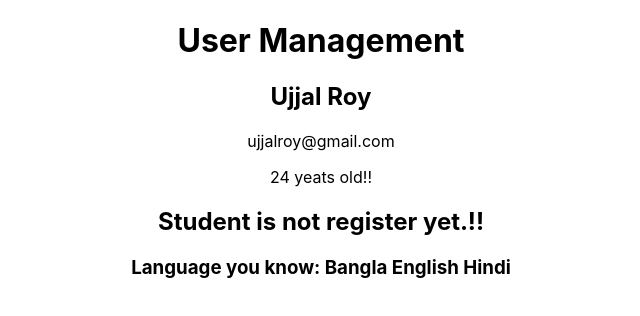
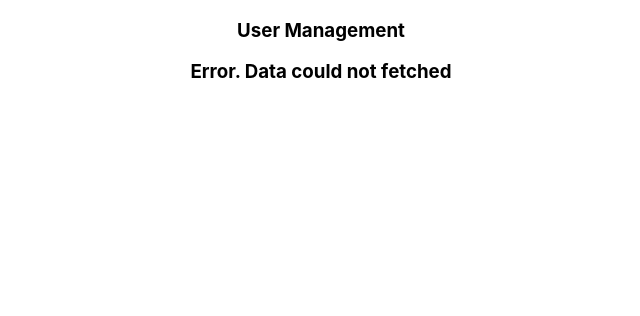
Before and after one commit to Ujjal-ENG/start-react-typescript, a React (Create React App) app: page / in a window 1280 px wide. Shown: the top 316 px of the page, without its empty margins (319-959 px from the left). Built offline with nearby package versions, Linux system fonts and the light colour scheme.

Commit message:
learnt the union props use cases

```diff
--- a/src/App.tsx
+++ b/src/App.tsx
@@ -1,18 +1,11 @@
 import "./App.css";
-import User from "./components/User";
-
-const user1 = {
-  name: "Ujjal Roy",
-  age: 24,
-  isRegistered: false,
-  lang: ["Bangla", "English", "Hindi"],
-};
+import DataFetch from "./components/DataFetch";
 
 function App() {
   return (
     <div className="App">
-      <h1>User Management</h1>
-      <User user={user1} />
+      <h3>User Management</h3>
+      <DataFetch status="error" />
     </div>
   );
 }
--- /dev/null
+++ b/src/components/DataFetch.tsx
@@ -0,0 +1,17 @@
+import React from "react";
+
+type DataFetchPropos = {
+  status: "loading" | "error" | "success";
+};
+
+const DataFetch = ({ status }: DataFetchPropos) => {
+  return (
+    <div>
+      {status === "loading" && <h3>Data is Loading...</h3>}
+      {status === "error" && <h3>Error. Data could not fetched</h3>}
+      {status === "success" && <h3>Success. Data is fetch Successfully</h3>}
+    </div>
+  );
+};
+
+export default DataFetch;
```
